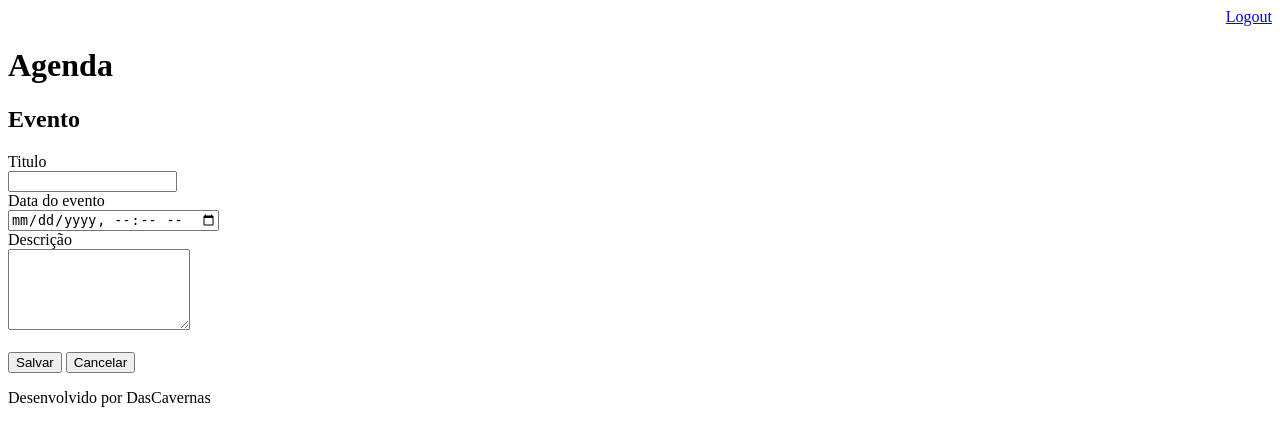
After one commit to DasCavernas/agenda, a Django app: page /agenda/evento/ in a window 1280 px wide. The commit adds this page. Shown: the top 446 px of the page. Run offline with Django 4.2, Linux system fonts and the light colour scheme; a user stored in the database is signed in.

Commit message:
Incluido template para inserção de eventos da agenda. Incluido o  gitignore para ignorar os arquivos compilados

```diff
--- a/agenda/urls.py
+++ b/agenda/urls.py
@@ -21,6 +21,8 @@ from django.views.generic import RedirectView
 urlpatterns = [
     path('admin/', admin.site.urls),
     path('eventos/<nome_evento>', views.eventos),
+    path('agenda/evento/', views.evento),
+    path('agenda/evento/submit', views.submit_evento),
     path('agenda/', views.lista_eventos),
     path('', RedirectView.as_view(url='/agenda/')),
     path('login/', views.login_user),
--- a/core/views.py
+++ b/core/views.py
@@ -40,3 +40,21 @@ def lista_eventos(request):
     evento = Evento.objects.filter(usuario=usuario)
     dados = {'eventos':evento}
     return render(request, 'agenda.html', dados)
+
+@login_required(login_url='/login/')
+def evento(request):
+    return render(request, 'evento.html')
+
+@login_required(login_url='/login/')
+def submit_evento(request):
+    if request.POST:
+        titulo = request.POST.get('titulo')
+        data_evento = request.POST.get('data_evento')
+        descricao = request.POST.get('descricao')
+        usuario = request.user
+        Evento.objects.create(titulo=titulo,
+                              date_evento=data_evento,
+                              descricao=descricao,
+                              usuario=usuario)
+
+    return redirect('/')
--- a/templates/agenda.html
+++ b/templates/agenda.html
@@ -2,6 +2,9 @@
 
 {% block content %}
     <h2>Agendamentos</h2>
+    <a href="evento/">
+        <button type="button">Novo Evento</button>
+    </a>
     <ul style="font-size: 18px">
     {% for evento in eventos %}
         <li>{{ evento.titulo }} - {{ evento.get_data_evento }}</li>
--- /dev/null
+++ b/templates/evento.html
@@ -0,0 +1,26 @@
+{% extends "model-page.html" %}
+
+{% block content %}
+
+<h2>Evento</h2>
+<form action="submit" method="POST">{% csrf_token %}
+    <label>Titulo</label>
+    <br>
+    <input type="text" name="titulo" size="18">
+    <br>
+    <label>Data do evento</label>
+    <br>
+    <input type="datetime-local" name="data_evento">
+    <br>
+    <label>Descrição</label>
+    <br>
+    <textarea name="descricao" rows="5" cols="20"></textarea>
+    <br>
+    <br>
+    <button type="submit">Salvar</button>
+    <a href="/">
+        <button type="button">Cancelar</button>
+    </a>
+</form>
+
+{% endblock %}
```
Also changed, not shown: db.sqlite3, 1 other file.
